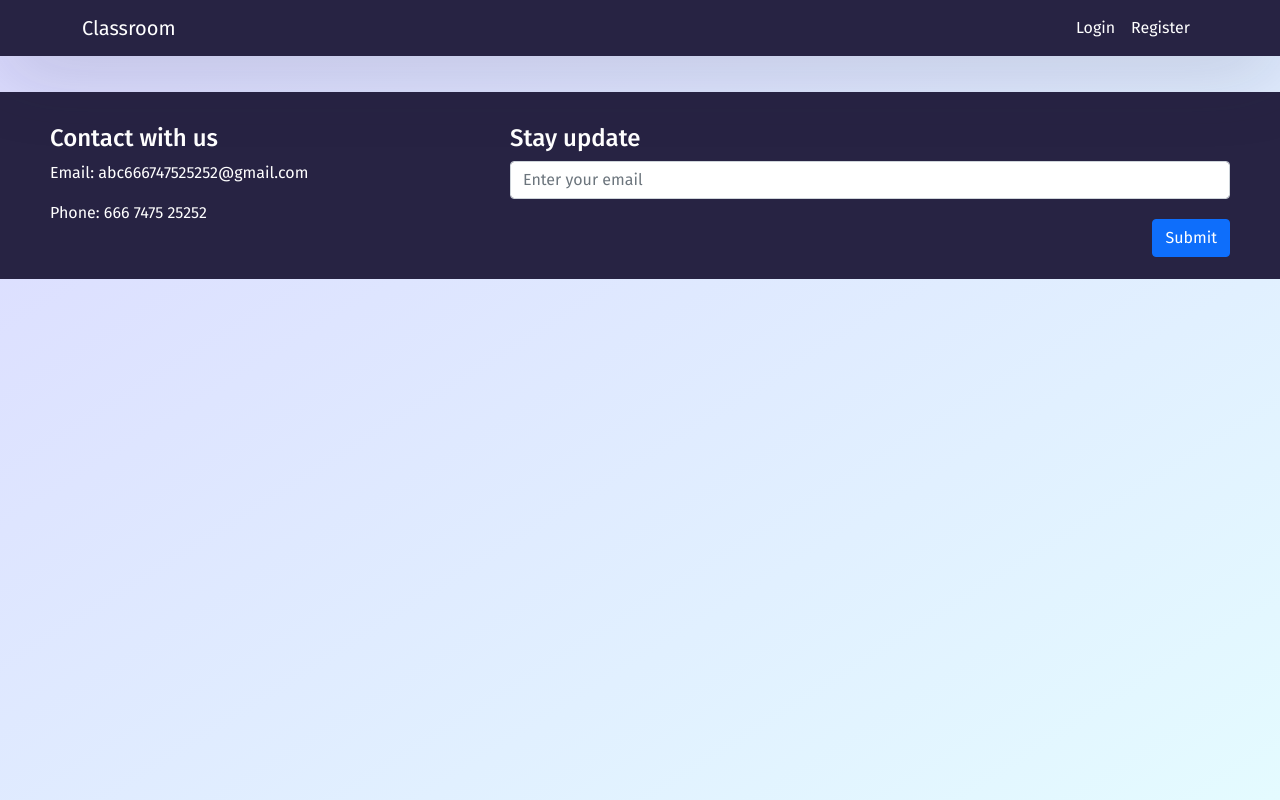
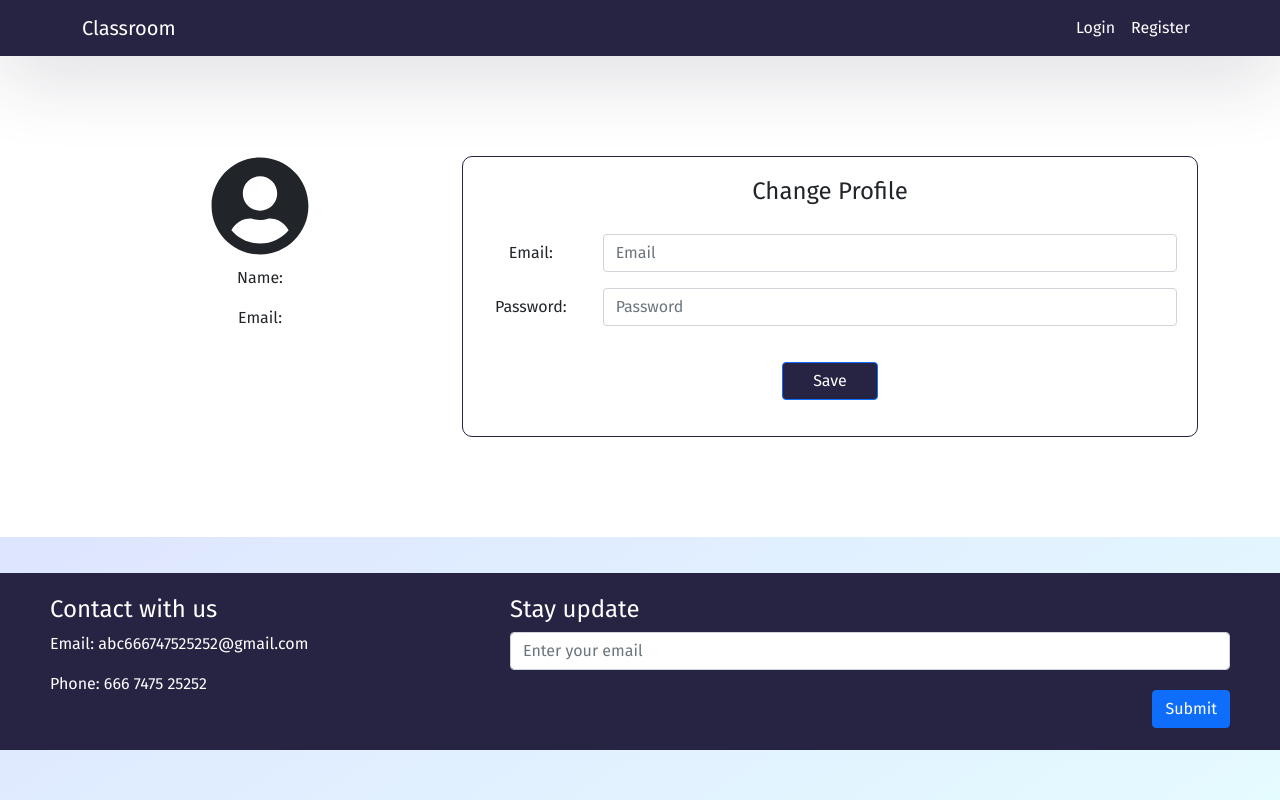
Before and after one commit to thuy13705/classrom-frontend, a React (Create React App) app: page /profile in a window 1280 px wide. Built offline with nearby package versions, Linux system fonts and the light colour scheme; no server answers.

Commit message:
class detail and profife

```diff
--- a/package.json
+++ b/package.json
@@ -15,7 +15,10 @@
     "react-icons": "^4.3.1",
     "react-router-dom": "^5.2.0",
     "react-scripts": "4.0.3",
-    "web-vitals": "^1.1.2"
+    "web-vitals": "^1.1.2",
+    "@fortawesome/fontawesome-svg-core": "^1.2.36",
+    "@fortawesome/free-solid-svg-icons": "^5.15.4",
+    "@fortawesome/react-fontawesome": "^0.1.16"
   },
   "scripts": {
     "start": "react-scripts start",
--- a/src/App.js
+++ b/src/App.js
@@ -1,23 +1,29 @@
-import { BrowserRouter, Switch, Route} from 'react-router-dom';
+import { BrowserRouter, Switch, Route } from 'react-router-dom';
 import './App.css';
 import 'bootstrap/dist/css/bootstrap.min.css';
 import Login from './component/login-register/Login';
 import Register from './component/login-register/Register';
 import Header from './component/header/Header';
 import Footer from './component/footer/Footer';
+import ClassDetail from './component/Classes/ClassDetail';
+import Profile from './component/user/Profile';
 
 
 function App() {
   return (
     <BrowserRouter>
       <div className="App">
-        <Header/>
-            <Switch>
-              <Route exact path="/" component={Login} />
-              <Route exact path="/register" component={Register} />
+        <Header />
+        <Switch>
+          <Route exact path="/" component={Login} />
+          <Route exact path="/register" component={Register} />
+          <Route path="/course/:id">
+            <ClassDetail />
+          </Route>
+          <Route exact path="/profile" component={Profile} />
 
-            </Switch>
-        <Footer/>
+        </Switch>
+        <Footer />
 
 
       </div>
--- a/src/api/userApi.js
+++ b/src/api/userApi.js
@@ -7,7 +7,7 @@ const userApi = {
     },
 
     login(data){
-        const url = 'api/user/login/';
+        const url = '/login';
         return axiosClient.post(url, data);
     },
 
--- /dev/null
+++ b/src/component/Classes/ClassDetail.js
@@ -0,0 +1,53 @@
+import { useState, useEffect } from 'react';
+import { useParams } from "react-router-dom"
+import './classdetail.css'
+import { Tab, Tabs } from 'react-bootstrap';
+import ShowPeopleList from './ShowPeopleList';
+
+
+function ClassDetail() {
+    const { id } = useParams()
+    const [items, setItems] = useState({});
+
+    const getDetail = () => {
+        const myHeaders = new Headers();
+        myHeaders.append("Content-Type", "application/x-www-form-urlencoded");
+        myHeaders.append("auth-token", localStorage.getItem("auth-token"));
+
+        const requestOptions = {
+            method: 'GET',
+            headers: myHeaders,
+            redirect: 'follow'
+        };
+
+        fetch("http://127.0.0.1:3080/course/" + id, requestOptions)
+            .then(response => response.json())
+            .then(result => {
+
+                setItems(result);
+            })
+            .catch(error => console.log('error', error));
+
+    }
+
+
+    useEffect(() => {
+        getDetail();
+    }, [])
+    return (
+        <div className="container-tab">
+            <Tabs defaultActiveKey="people" id="uncontrolled-tab-example" className="mb-3" style={{ justifyContent: "center" }}>
+                <Tab eventKey="people" title="People">
+                    <ShowPeopleList items={items}></ShowPeopleList>
+                </Tab>
+                <Tab eventKey="stream" title="Stream">
+                </Tab>
+                <Tab eventKey="classwork" title="Classwork" >
+                </Tab>
+            </Tabs>
+        </div>
+
+    );
+}
+
+export default ClassDetail;
--- /dev/null
+++ b/src/component/Classes/ShowPeopleList.js
@@ -0,0 +1,59 @@
+import './classdetail.css'
+import { Container, Table} from 'react-bootstrap';
+import { FontAwesomeIcon } from '@fortawesome/react-fontawesome'
+import { faAddressBook, faUserCircle } from '@fortawesome/free-solid-svg-icons'
+
+function ShowPeopleList({items}){
+
+    return(
+        <div className="classdetail">
+        <Container className="g-4">
+            <div className="classesdetail">
+                <Table responsive="sm" borderless="true">
+                    <thead>
+                        <tr className="title-list">
+                            <th clas="list" style={{ width: '90%' }}><h3>Giảng viên</h3></th>
+                            <th class="icon" ><FontAwesomeIcon icon={faAddressBook}></FontAwesomeIcon></th>
+                        </tr>
+                    </thead>
+                    <tbody>
+                        {items.teachers && items.teachers.map((item, index) => (
+                            <tr key={items._id}>
+                                <td className="list">
+                                    <FontAwesomeIcon icon={faUserCircle} />
+                                    <span>{item.nameUser}</span>
+                                </td>
+                            </tr>
+                        ))}
+
+                    </tbody>
+                </Table>
+
+                <Table responsive="sm" borderless="true">
+                    <thead>
+                        <tr className="title-list">
+                            <th clas="list" style={{ width: '90%' }}><h3>Sinh viên</h3></th>
+                            <th class="icon"><FontAwesomeIcon icon={faAddressBook}></FontAwesomeIcon></th>
+                        </tr>
+                    </thead>
+                    <tbody>
+                        {items.students && items.students.map((item, index) => (
+                            <tr key={items._id}>
+                                <td className="list">
+                                    <FontAwesomeIcon icon={faUserCircle} />
+                                    <span>{item.nameUser}</span>
+                                </td>
+                            </tr>
+                        ))}
+
+                    </tbody>
+                </Table>
+
+
+            </div>
+        </Container>
+    </div>
+    );
+}
+
+export default ShowPeopleList;
--- /dev/null
+++ b/src/component/Classes/classdetail.css
@@ -0,0 +1,37 @@
+
+.container-tab{
+    background-color: white!important;
+}
+
+.classdetail{
+    min-height: 500px;
+}
+
+table,th.list,tr {
+    text-align: left;
+    border-bottom: 1px solid black;
+}
+th.icon{
+    text-align: right;
+}
+
+tr.title-list{
+    border-bottom: 2px solid black;
+}
+
+table{
+    margin-bottom: 40px!important;
+}
+
+.classdetail .classesdetail{
+    padding: 30px;
+}
+
+.classdetail .classesdetail span{
+    margin-left: 10px;
+    font-weight: lighter;
+}
+
+.classdetail .classesdetail h3, th.icon{
+    color: #0d6efd;
+}
--- a/src/component/login-register/Login.js
+++ b/src/component/login-register/Login.js
@@ -26,12 +26,15 @@ function Login(props) {
     }
 
     const clickSubmit = () => {
+        console.log("ff");
         const user = {
-            username: userDetails.username || undefined,
+            email: userDetails.username || undefined,
             password: userDetails.password || undefined
         }
 
         const response = userApi.login(user);
+        console.log(response);
+
         if (response.error) {
             setUserDetails({ ...userDetails, error: response.error });
         } else {
@@ -77,7 +80,7 @@ function Login(props) {
                         <p className="error">{userDetails.error}</p>
                     </div>
 
-                    <button type="submit" className="btn btn-block" onSubmit={clickSubmit}>Login</button>
+                    <button type="submit" className="btn btn-block" onClick={clickSubmit}>Login</button>
 
                     <div className="form-group">
                         <div>
--- /dev/null
+++ b/src/component/user/Profile.js
@@ -0,0 +1,85 @@
+import { useState, useEffect } from 'react';
+import './profile.css'
+import { Container, Form, Button, Row, Col } from 'react-bootstrap';
+import { FontAwesomeIcon } from '@fortawesome/react-fontawesome'
+import { faUserCircle } from '@fortawesome/free-solid-svg-icons'
+
+function Profile() {
+    const [items, setItems] = useState({});
+
+    const getUser = () => {
+        const myHeaders = new Headers();
+        myHeaders.append("Content-Type", "application/x-www-form-urlencoded");
+        myHeaders.append("auth-token", localStorage.getItem("auth-token"));
+
+        const requestOptions = {
+            method: 'GET',
+            headers: myHeaders,
+            redirect: 'follow'
+        };
+
+        fetch("http://127.0.0.1:3080/profile", requestOptions)
+            .then(response => response.json())
+            .then(result => {
+                setItems(result);
+            })
+            .catch(error => console.log('error', error));
+
+    }
+
+    useEffect(() => {
+        getUser();
+    }, [])
+
+    return (
+        <div className="profile">
+            <div className="profile-content">
+                <Container>
+                    <Row className="g-4">
+                        <Col xs={12} lg={4} md={4} >
+                            <div className="profile-border-left">
+                            <FontAwesomeIcon icon={faUserCircle} style={{ fontSize: "100px" }}></FontAwesomeIcon>
+                            <div className="account">
+                                <p>Name: <span>{items.nameUser}</span></p>
+                                <p>Email: <span>{items.email}</span></p>
+                            </div>
+                            </div>
+                        </Col>
+                        <Col xs={12} lg={8} md={8}>
+                           <div className="profile-border"style={{paddingTop:"20px"}}>
+                           <h4>Change Profile</h4>
+                            <Form style={{padding:"20px"}}>
+                                <Form.Group as={Row} className="mb-3" controlId="email">
+                                    <Form.Label column sm={2}>
+                                        Email:
+                                    </Form.Label>
+                                    <Col sm={10}>
+                                        <Form.Control type="email" placeholder="Email" required />
+                                    </Col>
+                                </Form.Group>
+
+                                <Form.Group as={Row} className="mb-3" controlId="password">
+                                    <Form.Label column sm={2}>
+                                        Password:
+                                    </Form.Label>
+                                    <Col sm={10}>
+                                        <Form.Control type="password" placeholder="Password" required />
+                                    </Col>
+                                </Form.Group>
+                                <Form.Group as={Row} className="mb-3">
+                                    <Col sm={{ span:2, offset:5}}>
+                                        <Button type="submit">Save</Button>
+                                    </Col>
+                                </Form.Group>
+                            </Form>
+                           </div>
+                        </Col>
+                    </Row>
+                </Container>
+            </div>
+        </div>
+
+    );
+}
+
+export default Profile;
--- /dev/null
+++ b/src/component/user/profile.css
@@ -0,0 +1,25 @@
+.profile{
+    background-color: white!important;
+    padding: 100px 0px;
+}
+
+.profile .account{
+    padding-top: 10px;
+}
+
+.profile .profile-border {
+    border: 0.5px solid #272343;
+    border-radius: 10px;
+}
+
+.profileh1 h2, h4, h5, h6, label, span {
+    font-weight: 300;
+    font-family: 'Fira Sans', sans-serif;
+    margin-top: 0px;
+}
+
+.profile p label{
+    font-weight: 500;
+    font-family: 'Fira Sans', sans-serif;
+    margin-top: 0px;
+}
```
Also changed, not shown: 2 other files (tests, documents, lock files or other folders).
